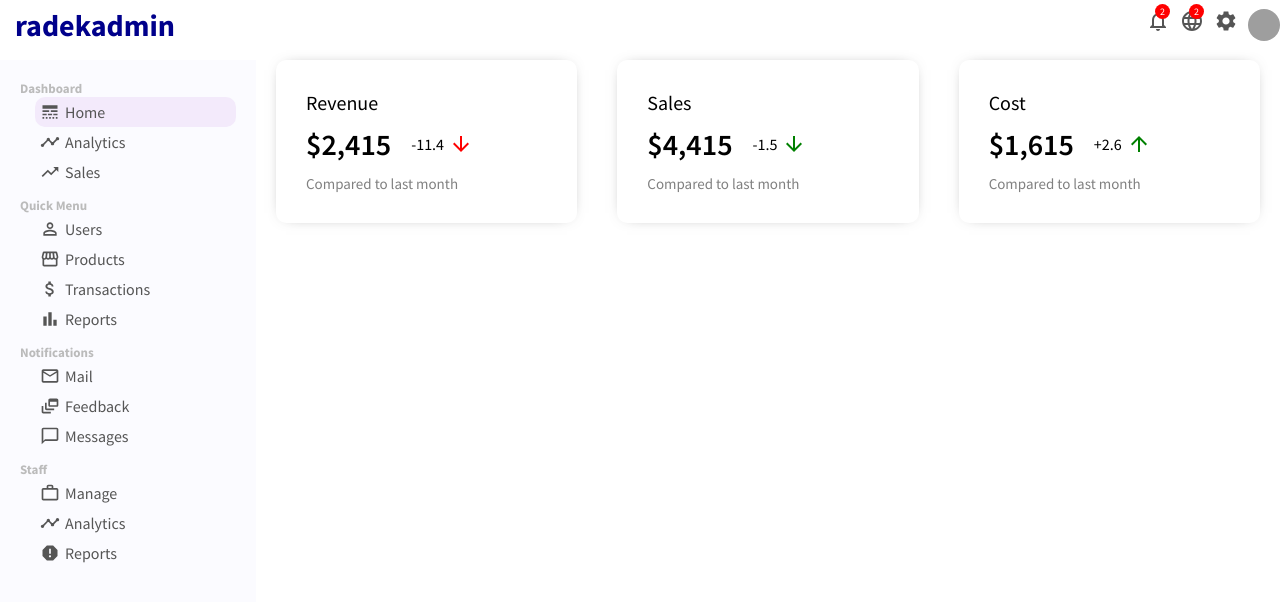
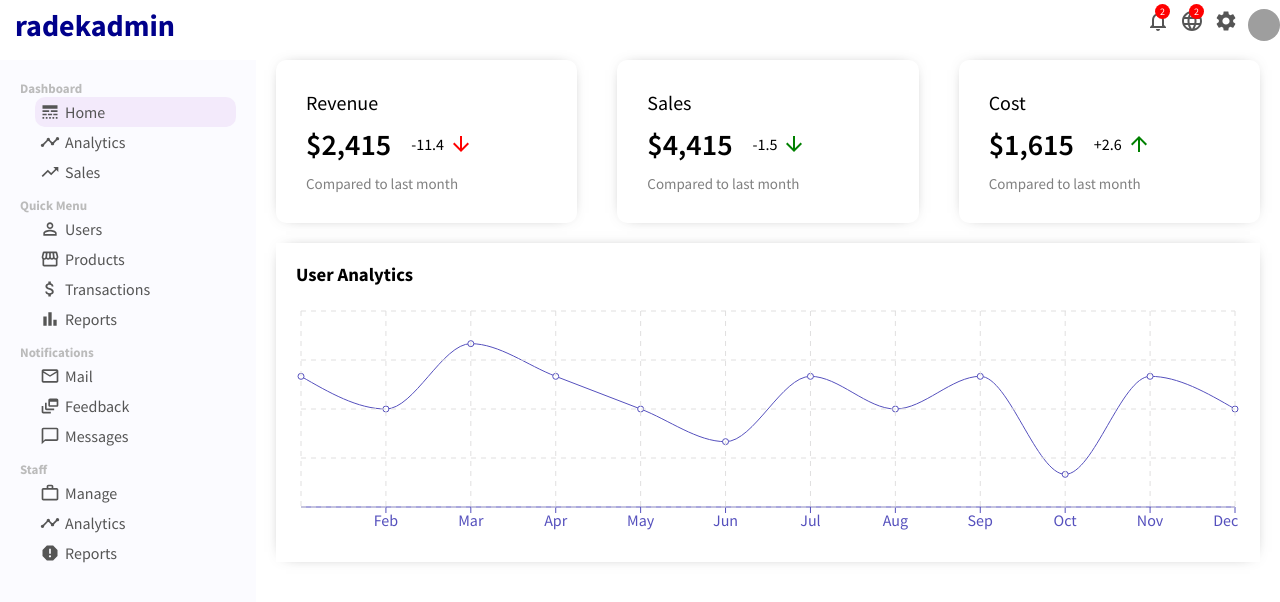
Before and after one commit to Svancik/admin-dashboard-Netflix-FE, a React (Create React App) app: page / in a window 1280 px wide. Shown: the top 602 px of the page. Built offline with nearby package versions, Linux system fonts and the light colour scheme; grey boxes are pictures that could not be loaded.

Commit message:
reusable chart

```diff
--- /dev/null
+++ b/src/components/chart/Chart.jsx
@@ -0,0 +1,27 @@
+import "./chart.css";
+import {
+  LineChart,
+  Line,
+  XAxis,
+  CartesianGrid,
+  Tooltip,
+  ResponsiveContainer,
+} from "recharts";
+
+export default function Chart({ title, data, dataKey, grid }) {
+  return (
+    <div className="chart">
+      <h3 className="chartTitle">{title}</h3>
+      {/* aspect={4/1} nám níže říká že pokud je např. width 400px tak height bude 100px  */}
+      <ResponsiveContainer width="100%" aspect={4 / 1}>
+        <LineChart data={data}>
+          <XAxis dataKey="name" stroke="#5550bd" />
+          <Line type="monotone" dataKey={dataKey} stroke="#5550bd" />
+          {/* Pomocí Tooltip níže jsme schopni při hoveru zobrazit data */}
+          <Tooltip />
+          {grid && <CartesianGrid stroke="#e0dfdf" strokeDasharray="5 5" />}
+        </LineChart>
+      </ResponsiveContainer>
+    </div>
+  );
+}
--- /dev/null
+++ b/src/components/chart/chart.css
@@ -0,0 +1,10 @@
+.chart{
+    margin: 20px;
+    padding: 20px;
+    -webkit-box-shadow: 0px 0px 15px -10px rgba(0, 0, 0, 0.75);
+    box-shadow: 0px 0px 15px -10px rgba(0, 0, 0, 0.75);
+}
+
+.chartTitle{
+    margin-bottom: 20px;
+}
--- /dev/null
+++ b/src/dummyData.js
@@ -0,0 +1,50 @@
+export const userData = [
+    {
+      name: "Jan",
+      "Active User": 4000,
+    },
+    {
+      name: "Feb",
+      "Active User": 3000,
+    },
+    {
+      name: "Mar",
+      "Active User": 5000,
+    },
+    {
+      name: "Apr",
+      "Active User": 4000,
+    },
+    {
+      name: "May",
+      "Active User": 3000,
+    },
+    {
+      name: "Jun",
+      "Active User": 2000,
+    },
+    {
+      name: "Jul",
+      "Active User": 4000,
+    },
+    {
+      name: "Aug",
+      "Active User": 3000,
+    },
+    {
+      name: "Sep",
+      "Active User": 4000,
+    },
+    {
+      name: "Oct",
+      "Active User": 1000,
+    },
+    {
+      name: "Nov",
+      "Active User": 4000,
+    },
+    {
+      name: "Dec",
+      "Active User": 3000,
+    },
+  ];
--- a/src/pages/home/Home.jsx
+++ b/src/pages/home/Home.jsx
@@ -1,10 +1,18 @@
 import "./home.css";
 import FeaturedInfo from "./../../components/featuredInfo/FeaturedInfo";
+import Chart from "../../components/chart/Chart";
+import { userData } from "../../dummyData";
 
 export default function Home() {
   return (
     <div className="home">
       <FeaturedInfo />
+      <Chart
+        data={userData}
+        title="User Analytics"
+        dataKey="Active User"
+        grid
+      />
     </div>
   );
 }
```
